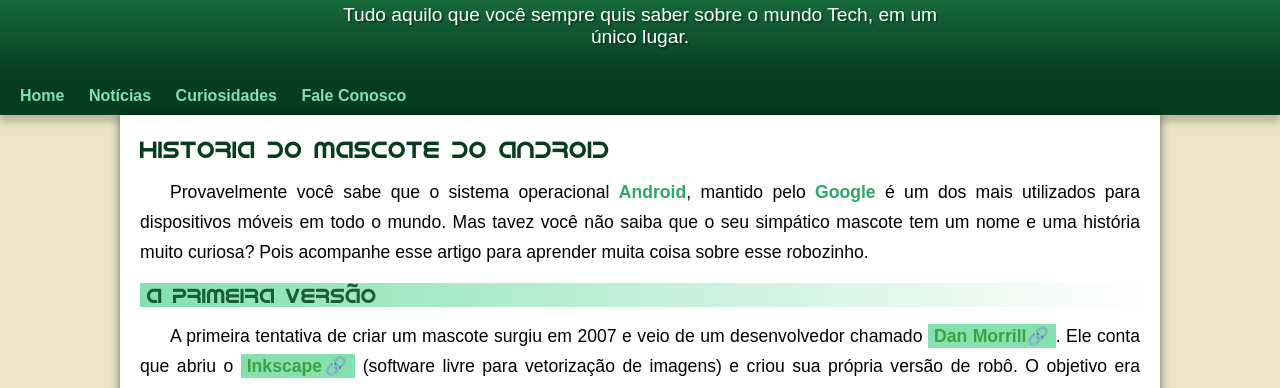
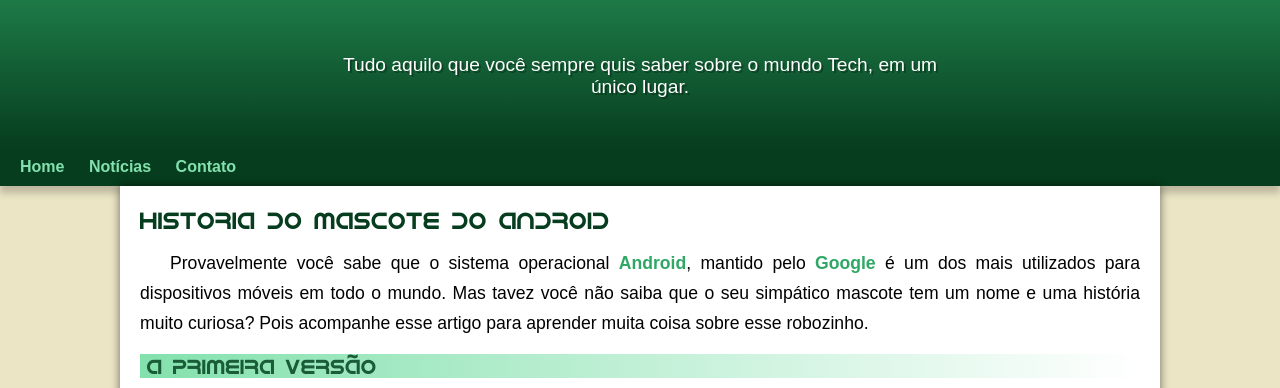
Before and after one commit to Santos132/project-android, a plain HTML site: page index.html in a window 1280 px wide. Shown: the part 113-501 px from the top of the page. Drawn offline with Linux system fonts and the light colour scheme.

Commit message:
last update

```diff
--- a/index.html
+++ b/index.html
@@ -17,8 +17,7 @@
    <nav>
       <a href="#">Home</a>
       <a href="#">Notícias</a>
-      <a href="#">Curiosidades</a>
-      <a href="#">Fale Conosco</a>
+      <a href="#">Contato</a>
    </nav>
    <main>
       <article>
--- a/style.css
+++ b/style.css
@@ -56,7 +56,7 @@ header > p {
    font-family: var(--font-standard);
    font-size: 1.2em;
    margin: auto;
-   margin-bottom: 20px;
+   padding: 50px;
    max-width: 600px;
    padding-left: 10px;
    padding-right: 10px;
@@ -85,7 +85,7 @@ nav > a:hover {
 
 main {
    padding: 20px;
-   min-width: 300px;
+   min-width: 260px;
    max-width: 1000px;
    background-color: white;
    margin: auto;
```
